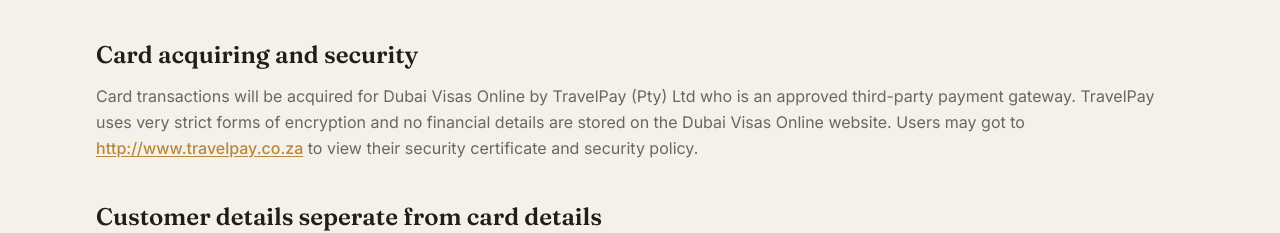
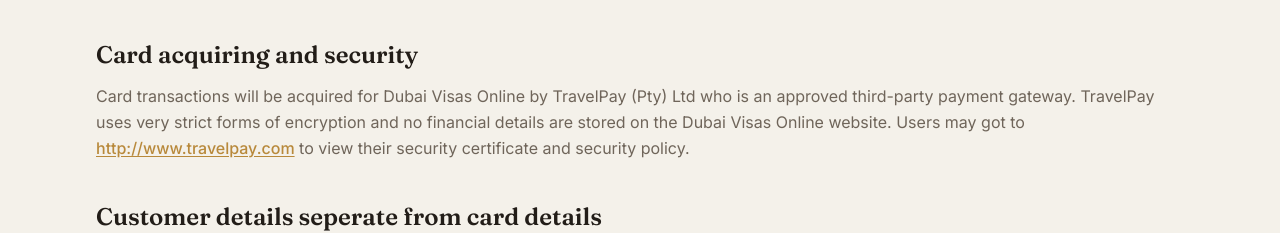
Before and after one commit to bvtonder1980-cmd/dubavisas, a Next.js app: page /terms in a window 1280 px wide. Shown: the part 1680-1913 px from the top of the page. Built offline with nearby package versions, Linux system fonts and the light colour scheme.

Commit message:
fix: update TravelPay security policy URL to www.travelpay.com
Co-authored-by: bvtonder1980-cmd <275993852+bvtonder1980-cmd@users.noreply.github.com>

```diff
--- a/app/terms/page.tsx
+++ b/app/terms/page.tsx
@@ -51,7 +51,7 @@ export default function TermsPage() {
         {
           heading: "Card acquiring and security",
           paragraphs: [
-            "Card transactions will be acquired for Dubai Visas Online by TravelPay (Pty) Ltd who is an approved third-party payment gateway. TravelPay uses very strict forms of encryption and no financial details are stored on the Dubai Visas Online website. Users may got to http://www.travelpay.co.za to view their security certificate and security policy.",
+            "Card transactions will be acquired for Dubai Visas Online by TravelPay (Pty) Ltd who is an approved third-party payment gateway. TravelPay uses very strict forms of encryption and no financial details are stored on the Dubai Visas Online website. Users may got to http://www.travelpay.com to view their security certificate and security policy.",
           ],
         },
         {
```
